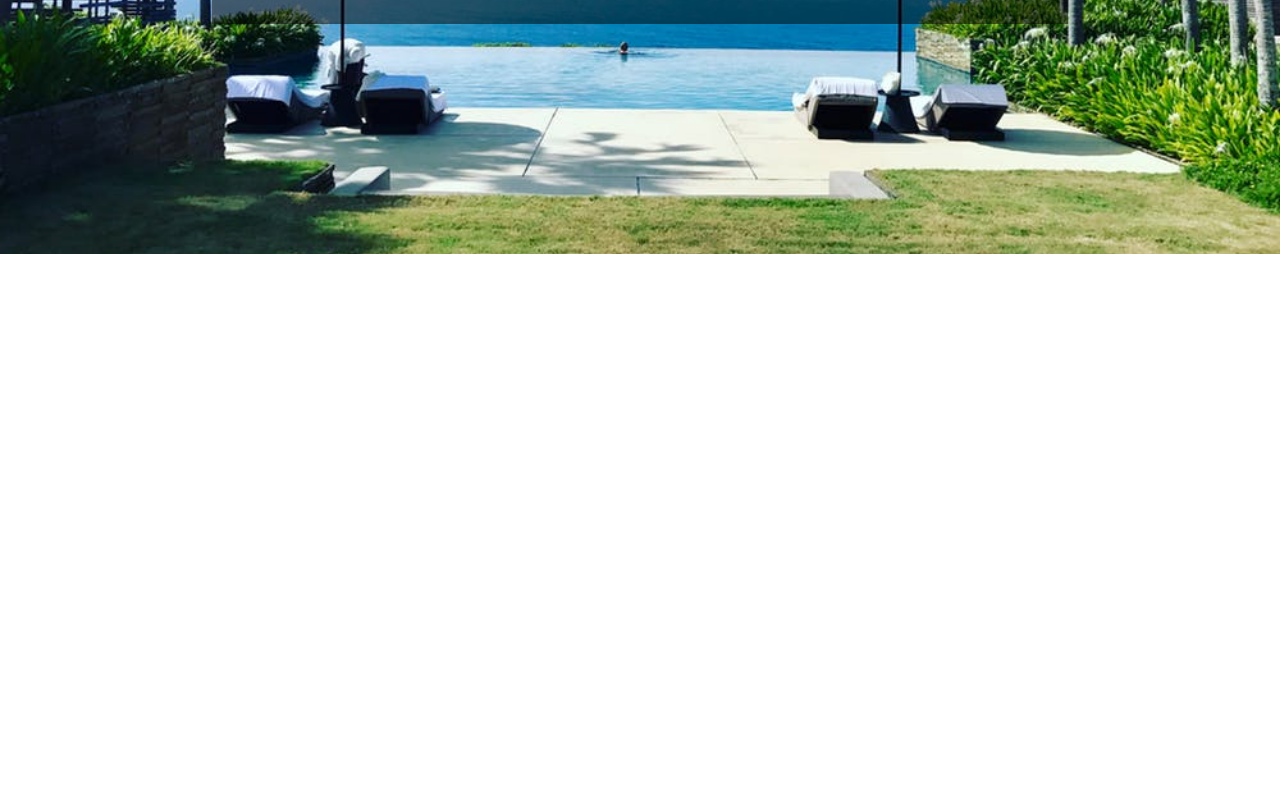
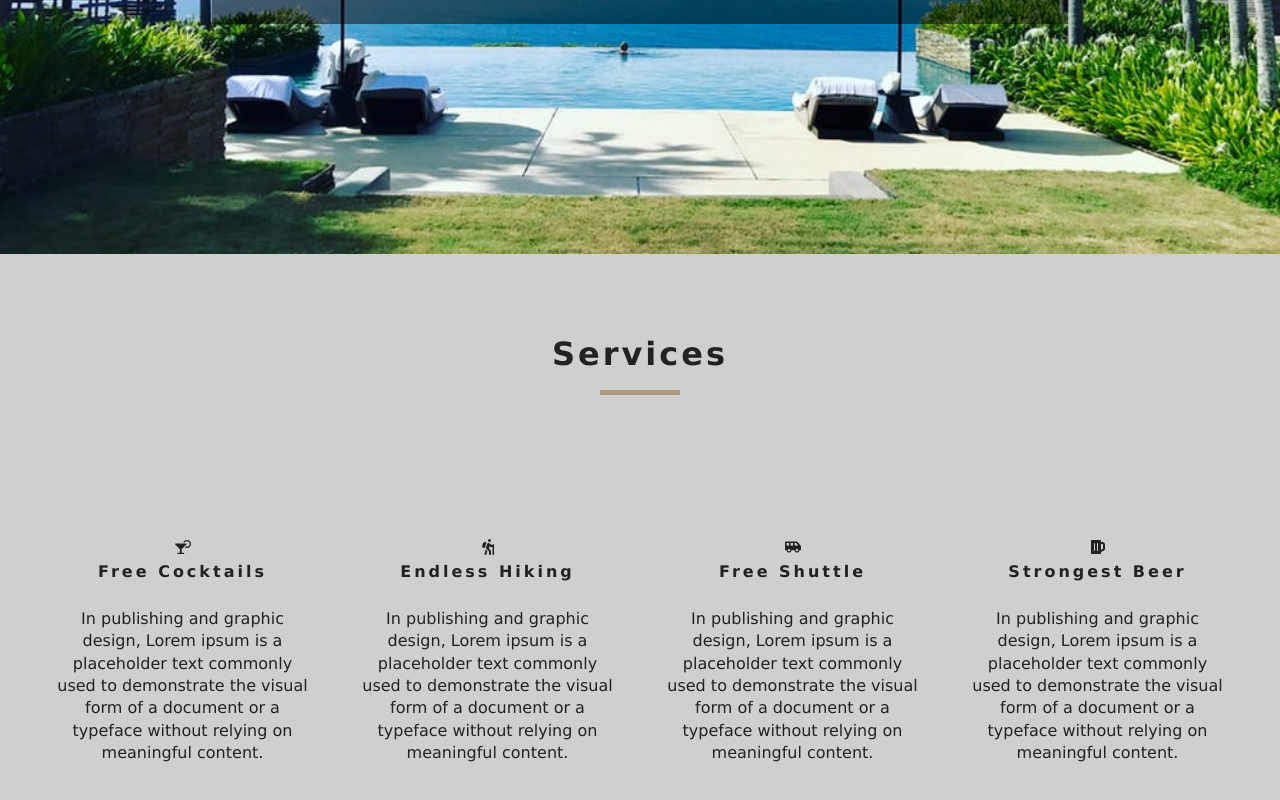
Before and after one commit to dilipkonigiri/beach-resort, a React (Create React App) app: page / in a window 1280 px wide. Shown: the part 546-1346 px from the top of the page. Before the commit the page ends 800 px from the top, so only its background shows below. Built offline with nearby package versions, Linux system fonts and the light colour scheme.

Commit message:
Added Services and Title component under Home Component

```diff
--- a/src/App.css
+++ b/src/App.css
@@ -252,6 +252,7 @@
 }
 .services h6 {
   letter-spacing: var(--mainSpacing);
+  text-transform: capitalize;
 }
 .services p {
   width: 80%;
--- /dev/null
+++ b/src/components/Services.js
@@ -0,0 +1,53 @@
+import React, { Component } from 'react'
+import Title from './Title'
+import { FaCocktail, FaHiking, FaShuttleVan, FaBeer } from 'react-icons/fa'
+
+export default class Services extends Component {
+
+    constructor() {
+        super()
+        this.state = {
+            services: [
+                {
+                    icon: <FaCocktail/>,
+                    title: "Free Cocktails",
+                    info: 'In publishing and graphic design, Lorem ipsum is a placeholder text commonly used to demonstrate the visual form of a document or a typeface without relying on meaningful content.'
+                },
+                {
+                    icon: <FaHiking/>,
+                    title: "Endless Hiking",
+                    info: 'In publishing and graphic design, Lorem ipsum is a placeholder text commonly used to demonstrate the visual form of a document or a typeface without relying on meaningful content.'
+                },
+                {
+                    icon: <FaShuttleVan/>,
+                    title: "Free Shuttle",
+                    info: 'In publishing and graphic design, Lorem ipsum is a placeholder text commonly used to demonstrate the visual form of a document or a typeface without relying on meaningful content.'
+                },
+                {
+                    icon: <FaBeer/>,
+                    title: "Strongest Beer",
+                    info: 'In publishing and graphic design, Lorem ipsum is a placeholder text commonly used to demonstrate the visual form of a document or a typeface without relying on meaningful content.'
+                }
+            ]
+        }
+    }
+
+    render() {
+        return (
+            <section className="services">
+               <Title title="services"/>
+               <div className="services-center">
+               {this.state.services.map((item, index) => {
+                   return (
+                       <article key={index} className="services">
+                       <span>{item.icon}</span>
+                       <h6>{item.title}</h6>
+                       <p>{item.info}</p>
+                       </article>
+                   )
+               })}
+               </div>
+            </section>
+        )
+    }
+}
--- /dev/null
+++ b/src/components/Title.js
@@ -0,0 +1,10 @@
+import React from 'react'
+
+export default function Title({ title }) {
+    return (
+        <div className="section-title">
+            <h4>{title}</h4>
+            <div/>
+        </div>
+    )
+}
--- a/src/pages/Home.js
+++ b/src/pages/Home.js
@@ -2,9 +2,11 @@
 import Hero from '../components/Hero'
 import Banner from '../components/Banner'
 import { Link } from 'react-router-dom'
+import Services from '../components/Services'
 
 export default function Home() {
     return (
+        <>
         <Hero>
             <Banner
                 title="luxurious rooms"
@@ -18,5 +20,7 @@
                 </Link>
             </Banner>
         </Hero>
+        <Services/>
+        </>
     )
 }
```
